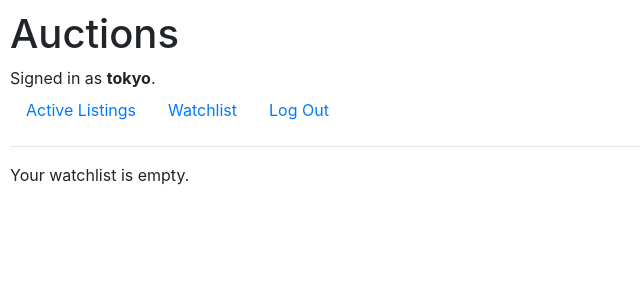
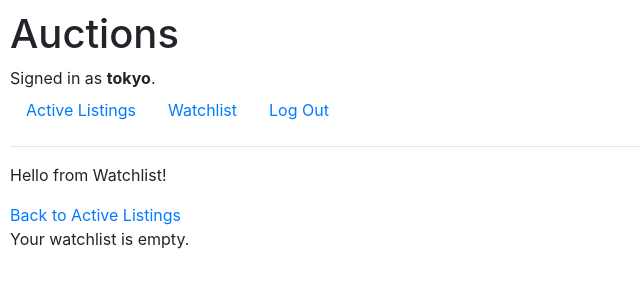
Before and after one commit to saravanankesa/CS50me, a Django app: page /watchlist/ in a window 1280 px wide. Shown: the top 300 px of the page, without its empty margins (0-640 px from the left). Run offline with Django 3.2, Linux system fonts and the light colour scheme; a user stored in the database is signed in; data comes from the database, SQL or seed files in the repository; some libraries are stand-ins or nearby versions.

Commit message:
Thu, Mar 28, 2024, 11:11 AM -06:00

```diff
--- a/w/wk4/commerce/auctions/templates/auctions/watchlist.html
+++ b/w/wk4/commerce/auctions/templates/auctions/watchlist.html
@@ -2,7 +2,8 @@
 
 <!-- In watchlist.html -->
 {% block body %}
-
+    <p>Hello from Watchlist!</p>
+    <a href="{% url 'index' %}">Back to Active Listings</a>
     {% for listing in watchlist %}
         <div>
             <h3>{{ listing.title }}</h3>
```
